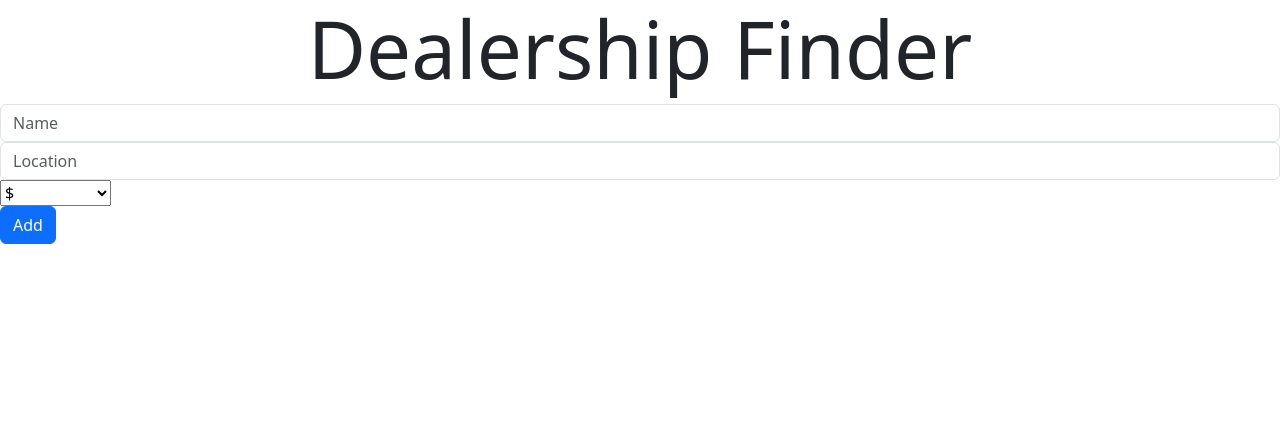
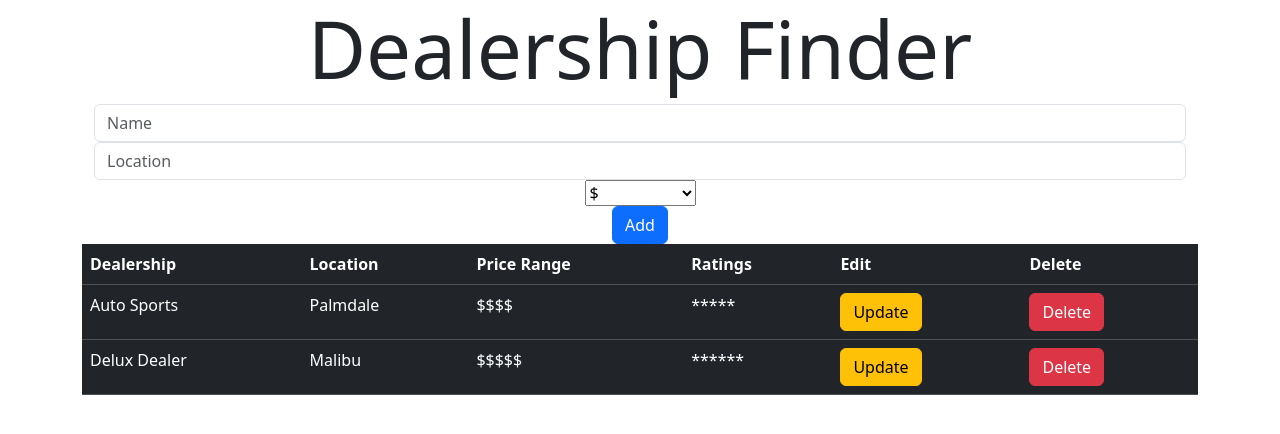
Before and after one commit to Antkilla/Capstone, a React (Create React App) app in the folder client/: page / in a window 1280 px wide. Shown: the top 434 px of the page. Built offline with nearby package versions, Linux system fonts and the light colour scheme; no server answers.

Commit message:
d
added some things conext provider

```diff
--- a/client/package.json
+++ b/client/package.json
@@ -6,6 +6,7 @@
     "@testing-library/jest-dom": "^5.17.0",
     "@testing-library/react": "^13.4.0",
     "@testing-library/user-event": "^13.5.0",
+    "axios": "^1.6.7",
     "bootstrap": "^5.3.3",
     "react": "^18.2.0",
     "react-bootstrap": "^2.10.1",
--- a/client/src/App.jsx
+++ b/client/src/App.jsx
@@ -3,10 +3,12 @@ import { BrowserRouter as Router, Routes, Route } from 'react-router-dom';
 import Home from './routes/Home';
 import UpdatePage from './routes/UpdatePage';
 import DealershipDetailPage from './routes/DealershipDetailPage';
+import { DealershipsContextProvider } from './context/DealershipsContext';
 
 const App = () => {
   return (
-    <div>
+    <DealershipsContextProvider>
+      <div className="container">
         <Router>
           <Routes>
             <Route path="/" element={<Home />}/>
@@ -15,6 +17,7 @@ const App = () => {
           </Routes>
         </Router>
       </div>
+    </DealershipsContextProvider>
   );
 };
 
--- /dev/null
+++ b/client/src/apis/DealershipFinder.js
@@ -0,0 +1,5 @@
+import axios from "axios";
+
+export default axios.create({
+    baseURL: "http://localhost:3001/api/v1/dealership",
+});
--- a/client/src/components/AddDealership.jsx
+++ b/client/src/components/AddDealership.jsx
@@ -2,7 +2,7 @@ import React from 'react'
 
 const AddDealership = () => {
   return (
-    <div className="mb-4">
+    <div className="container text-center">
         <form action="">
             <div className="form-row">
                 <div className="col">
--- a/client/src/components/DealershipList.jsx
+++ b/client/src/components/DealershipList.jsx
@@ -0,0 +1,64 @@
+import React, { useContext, useEffect }from 'react'
+import DealershipFinder from '../apis/DealershipFinder';
+import { DealershipsContext } from '../context/DealershipsContext';
+
+const DealershipList = (props) => {
+    const {Dealerships, setDealerships } = useContext(DealershipsContext)
+    useEffect(() => {
+        const fetchData = async () => {
+            try {
+                const response = await DealershipFinder.get("/");
+                setDealerships(response.data.data.Dealerships)
+                console.log(response);
+            }   catch (err) {}
+        };
+
+        fetchData();
+    }, []);
+
+  return (
+    <div className="list-group">
+        <table className="table table-hover table-dark">
+            <thead>
+                <tr className="bg-primary">
+                    <th scope="col">Dealership</th>
+                    <th scope="col">Location</th>
+                    <th scope="col">Price Range</th>
+                    <th scope="col">Ratings</th>
+                    <th scope="col">Edit</th>
+                    <th scope="col">Delete</th>
+                </tr>
+            </thead>
+            <tbody>
+                <tr>
+                    <td>Auto Sports</td>
+                    <td>Palmdale</td>
+                    <td>$$$$</td>
+                    <td>*****</td>
+                    <td>
+                        <button className="btn btn-warning">Update</button>
+                    </td>
+                    <td>
+                        <button className="btn btn-danger">Delete</button>
+                    </td>
+                </tr>
+
+                <tr>
+                    <td>Delux Dealer</td>
+                    <td>Malibu</td>
+                    <td>$$$$$</td>
+                    <td>******</td>
+                    <td>
+                        <button className="btn btn-warning">Update</button>
+                    </td>
+                    <td>
+                        <button className="btn btn-danger">Delete</button>
+                    </td>
+                </tr>
+            </tbody>
+        </table>
+    </div>
+  );
+};
+
+export default DealershipList
--- /dev/null
+++ b/client/src/context/DealershipsContext.js
@@ -0,0 +1,13 @@
+import React, {useState, createContext} from "react"
+
+export const DealershipsContext = createContext();
+
+export const DealershipsContextProvider = props => {
+    const [Dealerships,setDealerships] = useState([])
+
+    return (
+        <DealershipsContext.Provider value={{Dealerships, setDealerships}}>
+            {props.children}
+        </DealershipsContext.Provider>
+    )
+}
--- a/client/src/routes/Home.jsx
+++ b/client/src/routes/Home.jsx
@@ -1,12 +1,14 @@
 import React from 'react'
 import Header from '../components/Header';
 import AddDealership from '../components/AddDealership';
+import DealershipList from '../components/DealershipList';
 
 const Home = () => {
   return (
     <div>
       <Header />
       <AddDealership />
+      <DealershipList />
     </div>
   );
 };
```
Also changed, not shown: 1 other file (tests, documents, lock files or other folders). Lines whose indentation alone changed are shown as unchanged.
